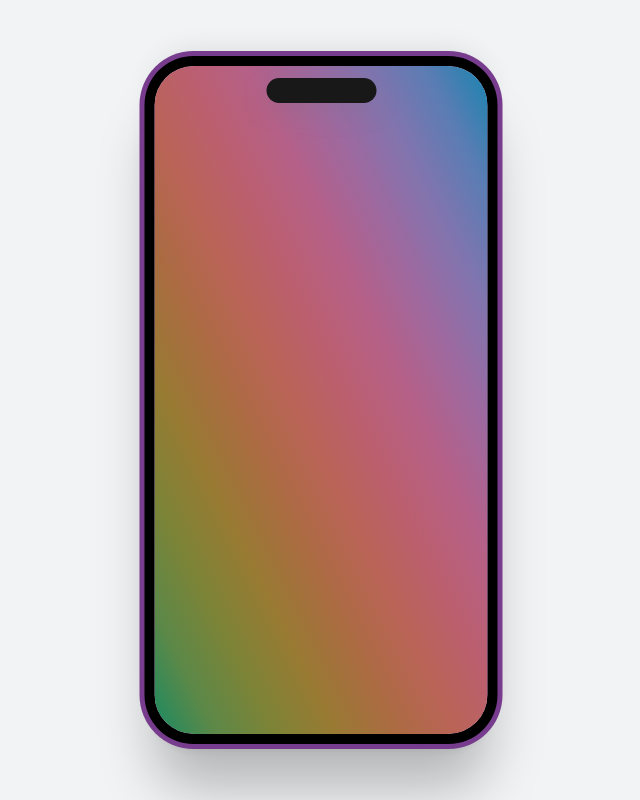
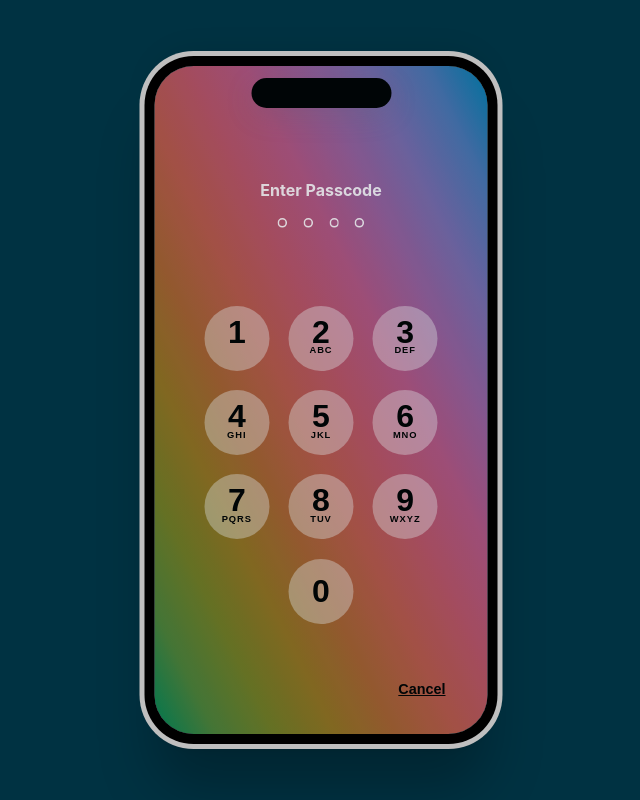
Before and after one commit to adam-ridhwan/iphone-passcode, a React (Vite) app: page / in a window 1280 px wide. Shown: the whole page, without its empty margins (319-959 px from the left). Built offline with nearby package versions, Linux system fonts and the light colour scheme.

Commit message:
feature: passcode pin indicator

```diff
--- a/src/App.css
+++ b/src/App.css
@@ -10,13 +10,13 @@
     /* @formatter:off */
     box-shadow:
         0 0 0 10px black,
-        0 0 0 15px rgb(119,60,141),
+        0 0 0 15px hsl(0, 0%, 75%)
+        ,
         rgba(0, 0, 0, 0.25) 0 54px 55px,
         rgba(0, 0, 0, 0.12) 0 -12px 30px,
         rgba(0, 0, 0, 0.12) 0 4px 6px,
         rgba(0, 0, 0, 0.17) 0 12px 13px,
         rgba(0, 0, 0, 0.09) 0 -3px 5px;
-
     /* @formatter:on */
 }
 
@@ -50,9 +50,133 @@
     top: 12px;
     left: 50%;
     transform: translateX(-50%);
-    width: 110px;
-    height: 25px;
+    width: 140px;
+    height: 30px;
     border-radius: 40px;
     background: black;
     box-shadow: rgba(100, 100, 111, 0.2) 0 7px 29px 0;
 }
+
+.passcode-entry-container {
+    width: 100%;
+    height: 100%;
+    display: flex;
+    flex-direction: column;
+    align-items: center;
+    padding-top: 7em;
+}
+
+.passcode-prompt {
+    font-weight: 700;
+}
+
+.pin-container {
+    display: flex;
+    flex-direction: row;
+    gap: 1em;
+}
+
+.pin-container[data-ispasscodewrong= 'false'] {
+    animation: shake 0.82s cubic-bezier(.36, .07, .19, .97) both;
+    transform: translate3d(0, 0, 0);
+    backface-visibility: hidden;
+    perspective: 1000px;
+}
+
+@keyframes shake {
+    10%, 90% {
+        transform: translate3d(-1px, 0, 0);
+    }
+
+    20%, 80% {
+        transform: translate3d(2px, 0, 0);
+    }
+
+    30%, 50%, 70% {
+        transform: translate3d(-4px, 0, 0);
+    }
+
+    40%, 60% {
+        transform: translate3d(4px, 0, 0);
+    }
+}
+
+.pin {
+    margin-top: 0.5em;
+}
+
+
+.pin svg {
+    height: 0.6rem;
+    width: 0.6rem;
+}
+
+.pin svg[data-entered='true'] {
+    fill: white;
+}
+
+
+.keypad-container {
+    display: grid;
+    grid-template-columns: repeat(3, 1fr);
+    gap: 1.2em;
+    margin-top: 4.5em;
+}
+
+.keypad {
+    outline: none;
+    border: none;
+    background-color: rgba(240, 240, 240, 0.4);
+    display: flex;
+    align-items: center;
+    justify-content: center;
+    flex-direction: column;
+    height: 65px;
+    width: 65px;
+    border-radius: 50%;
+    cursor: pointer;
+    line-height: 1.4em;
+    transition: background-color 0.5s ease;
+}
+
+.keypad:active {
+    background-color: rgba(240, 240, 240, 0.75);
+}
+
+
+.keypad:not(:last-child) {
+    padding-top: 0.5em;
+}
+
+.keypad:nth-last-child(1) {
+    grid-column: 2 / span 1;
+}
+
+.keypad-number {
+    font-size: 2.4em;
+    font-weight: 700;
+}
+
+.keypad-letters {
+    letter-spacing: 0.1em;
+    font-size: 0.7em;
+    font-weight: 700;
+}
+
+.keypad-container .keypad:first-child .keypad-letters {
+    opacity: 0;
+}
+
+
+.delete-or-cancel-button {
+    position: absolute;
+    bottom: 2.5em;
+    right: 2.5em;
+    outline: none;
+    border: none;
+    background-color: transparent;
+    font-size: 0.9em;
+    font-weight: bold;
+    text-decoration: underline;
+    cursor: pointer;
+}
--- a/src/App.tsx
+++ b/src/App.tsx
@@ -1,12 +1,70 @@
 import './App.css';
+import { useEffect, useState } from 'react';
+import EmptyCircleSvgIcon from '@/assets/svg/EmptyCircleSvgIcon';
+import FilledCircleSvgIcon from '@/assets/svg/FilledCircleSvgIcon';
+
+type PasscodeState = [number?, number?, number?, number?];
+
+const NUMBERS = [1, 2, 3, 4, 5, 6, 7, 8, 9, 0];
+const LETTERS = ['placeholder', 'ABC', 'DEF', 'GHI', 'JKL', 'MNO', 'PQRS', 'TUV', 'WXYZ', ''];
+const PASSCODE = '1234';
 
 function App() {
+  const [enteredPasscode, setEnteredPasscode] = useState<PasscodeState>([]);
+  const [isPasscodeWrong, setIsPasscodeWrong] = useState<boolean>();
+
+  const checkPasscode = (newPasscode: PasscodeState) => {
+    setIsPasscodeWrong(PASSCODE === newPasscode.join(''));
+  };
+
+  const handlePasscodeEnter = (number: number) => {
+    setIsPasscodeWrong(undefined);
+
+    const newPasscode = [...enteredPasscode, number];
+
+    setEnteredPasscode(newPasscode as PasscodeState);
+
+    if (newPasscode.length === 4) {
+      checkPasscode(newPasscode as PasscodeState);
+      setTimeout(() => setEnteredPasscode([]), 1000);
+    }
+  };
+
+  useEffect(() => {
+    console.log('enteredPasscode', enteredPasscode);
+    console.log('isPasscodeWrong', isPasscodeWrong);
+  }, [isPasscodeWrong, enteredPasscode]);
+
   return (
     <>
-      <div>
-        <div className='iphone'>
-          <div className='background'>
-            <div className='dynamic-island'></div>
+      <div className='iphone'>
+        <div className='background'>
+          <div className='dynamic-island' />
+
+          <div className='passcode-entry-container'>
+            <div className='passcode-prompt'>Enter Passcode</div>
+            <div className='pin-container' data-ispasscodewrong={isPasscodeWrong}>
+              {Array(4)
+                .fill(null)
+                .map((_, index) => (
+                  <div key={index} className='pin'>
+                    {enteredPasscode[index] ? <FilledCircleSvgIcon /> : <EmptyCircleSvgIcon />}
+                  </div>
+                ))}
+            </div>
+
+            <div className='keypad-container'>
+              {NUMBERS.map((number, index) => {
+                return (
+                  <button key={index} className='keypad' onClick={() => handlePasscodeEnter(number)}>
+                    <div className='keypad-number'>{number}</div>
+                    <div className='keypad-letters'>{LETTERS[index]}</div>
+                  </button>
+                );
+              })}
+            </div>
+
+            <button className='delete-or-cancel-button'>{enteredPasscode.length === 0 ? 'Cancel' : 'Delete'}</button>
           </div>
         </div>
       </div>
--- /dev/null
+++ b/src/assets/svg/EmptyCircleSvgIcon.tsx
@@ -0,0 +1,21 @@
+const EmptyCircleSvgIcon = () => {
+  return (
+    <>
+      <svg
+        xmlns='http://www.w3.org/2000/svg'
+        width='24'
+        height='24'
+        viewBox='0 0 24 24'
+        fill='none'
+        stroke='currentColor'
+        strokeWidth='4'
+        strokeLinecap='round'
+        strokeLinejoin='round'
+      >
+        <circle cx='12' cy='12' r='10' />
+      </svg>
+    </>
+  );
+};
+
+export default EmptyCircleSvgIcon;
--- /dev/null
+++ b/src/assets/svg/FilledCircleSvgIcon.tsx
@@ -0,0 +1,21 @@
+const FilledCircleSvgIcon = () => {
+  return (
+    <>
+      <svg
+        xmlns='http://www.w3.org/2000/svg'
+        width='24'
+        height='24'
+        viewBox='0 0 24 24'
+        fill='white'
+        stroke='currentColor'
+        strokeWidth='4'
+        strokeLinecap='round'
+        strokeLinejoin='round'
+      >
+        <circle cx='12' cy='12' r='10' />
+      </svg>
+    </>
+  );
+};
+
+export default FilledCircleSvgIcon;
--- a/src/index.css
+++ b/src/index.css
@@ -5,7 +5,7 @@
 
     color-scheme: light dark;
     color: rgba(255, 255, 255, 0.87);
-    background-color: hsl(209 13.3% 95.3%);
+    background-color: hsl(195 100% 13.0%);
 
     font-synthesis: none;
     text-rendering: optimizeLegibility;
--- a/vite.config.ts
+++ b/vite.config.ts
@@ -1,13 +1,13 @@
-import { defineConfig } from "vite";
-import react from "@vitejs/plugin-react";
-import path from "path";
+import { defineConfig } from 'vite';
+import react from '@vitejs/plugin-react';
+import path from 'path';
 
 // https://vitejs.dev/config/
 export default defineConfig({
   plugins: [react()],
   resolve: {
     alias: {
-      "@": path.resolve(__dirname, "./src"),
+      '@': path.resolve(__dirname, 'src'),
     },
   },
 });
```
Also changed, not shown: tsconfig.json (+21 -6 lines).
